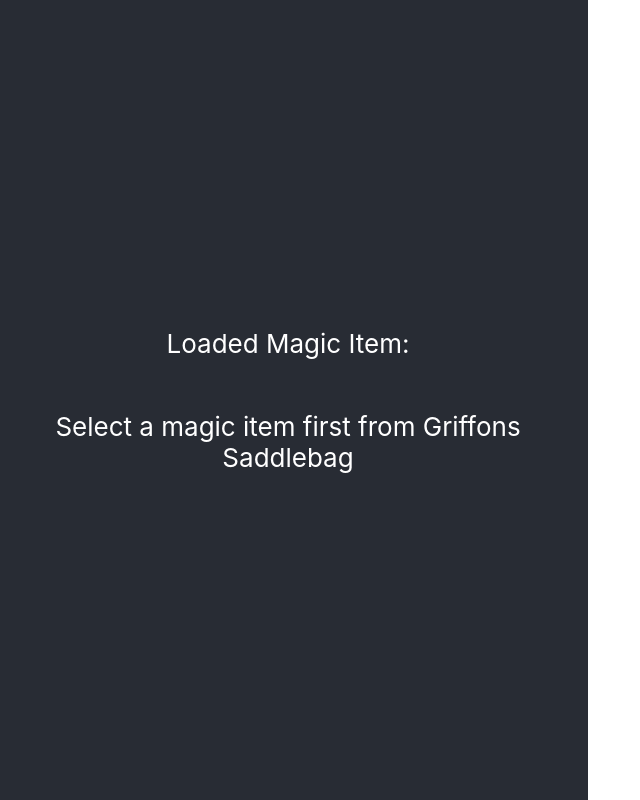
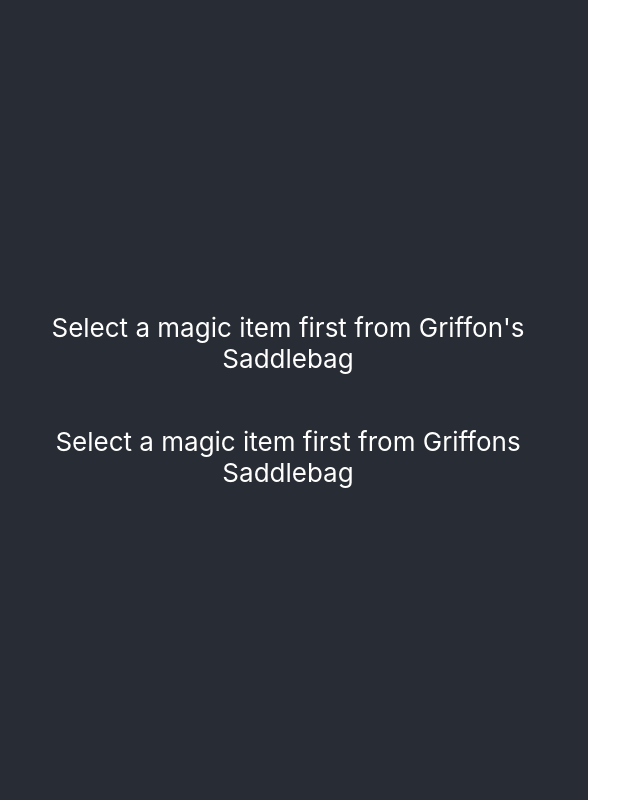
Before and after one commit to Lagicrus/DnDBGS, a React (Create React App) app: page / in a window 1280 px wide. Shown: the whole page, without its empty margins (12-652 px from the left). Built offline with nearby package versions, Linux system fonts and the light colour scheme; no server answers.

Commit message:
Remove robots.txt Move MagicItem to own file Have fail case if there isn't a MagicItem in cache

```diff
--- a/src/App.tsx
+++ b/src/App.tsx
@@ -4,19 +4,17 @@
 import Griffon from './ui/Griffon';
 import Beyond from './ui/Beyond';
 import { getCurrentTab } from './utils/utils';
+import MagicItem from './ui/MagicItem';
 
 function App() {
-  const [saddlebagItems, setSaddlebagItems] =
+  const [saddlebagItem, setSaddlebagItem] =
     React.useState<Exclude<DOMMessageResponse, boolean>>();
   const [modalOpen, setModalOpen] = React.useState(false);
   const [currentTab, setCurrentTab] = React.useState<chrome.tabs.Tab>();
 
   useEffect(() => {
     chrome.storage.local.get('item').then(item => {
-      setSaddlebagItems(item.item);
-      if (!item?.item) {
-        chrome.storage.local.set({ item: ['test'] });
-      }
+      setSaddlebagItem(item.item);
     });
 
     getCurrentTab().then(tab => {
@@ -28,21 +26,11 @@
   return (
     <div className="App">
       <header className="App-header">
-        {saddlebagItems?.base64Image && (
-          <img
-            id="magic-item"
-            src={saddlebagItems.base64Image}
-            alt="Magic Item"
-          />
-        )}
-        <p>Loaded Magic Item: {saddlebagItems?.name}</p>
+        <MagicItem saddlebagItem={saddlebagItem} />
         {currentTab?.url?.includes('thegriffonssaddlebag.com') ? (
-          <Griffon
-            modalOpen={modalOpen}
-            setSaddlebagItems={setSaddlebagItems}
-          />
+          <Griffon modalOpen={modalOpen} setSaddlebagItems={setSaddlebagItem} />
         ) : (
-          <Beyond magicItem={saddlebagItems} />
+          <Beyond magicItem={saddlebagItem} />
         )}
       </header>
     </div>
--- /dev/null
+++ b/src/ui/MagicItem.tsx
@@ -0,0 +1,21 @@
+import React from 'react';
+import { SaddlebagMagicItem } from '../chromeServices/DnDBeyond';
+
+export default function MagicItem({
+  saddlebagItem
+}: {
+  saddlebagItem: SaddlebagMagicItem | undefined;
+}) {
+  if (!saddlebagItem) {
+    return <p>Select a magic item first from Griffon&apos;s Saddlebag</p>;
+  }
+
+  return (
+    <>
+      {saddlebagItem?.base64Image && (
+        <img id="magic-item" src={saddlebagItem.base64Image} alt="Magic Item" />
+      )}
+      <p>Loaded Magic Item: {saddlebagItem?.name}</p>
+    </>
+  );
+}
```
Also changed, not shown: public/robots.txt (deleted).
